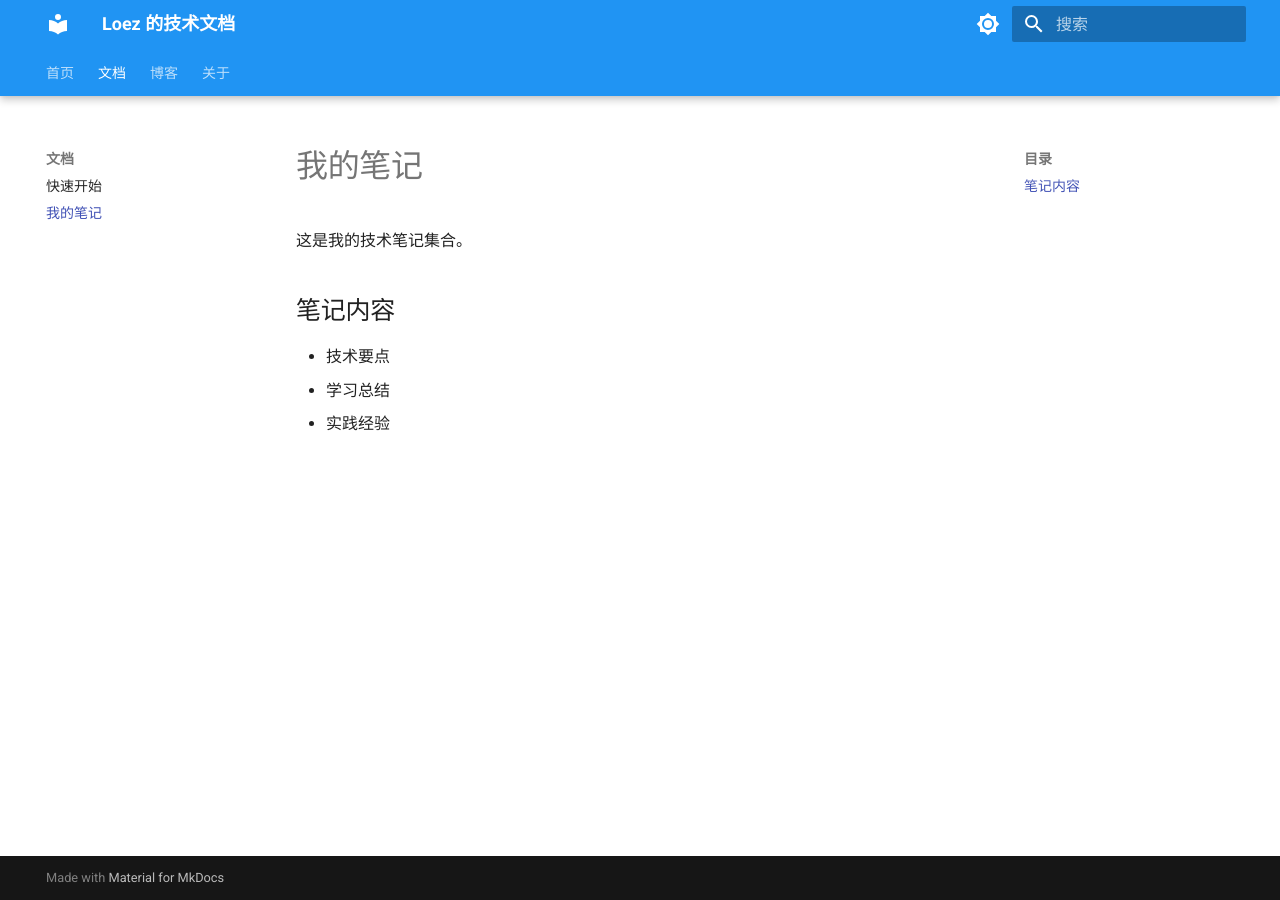
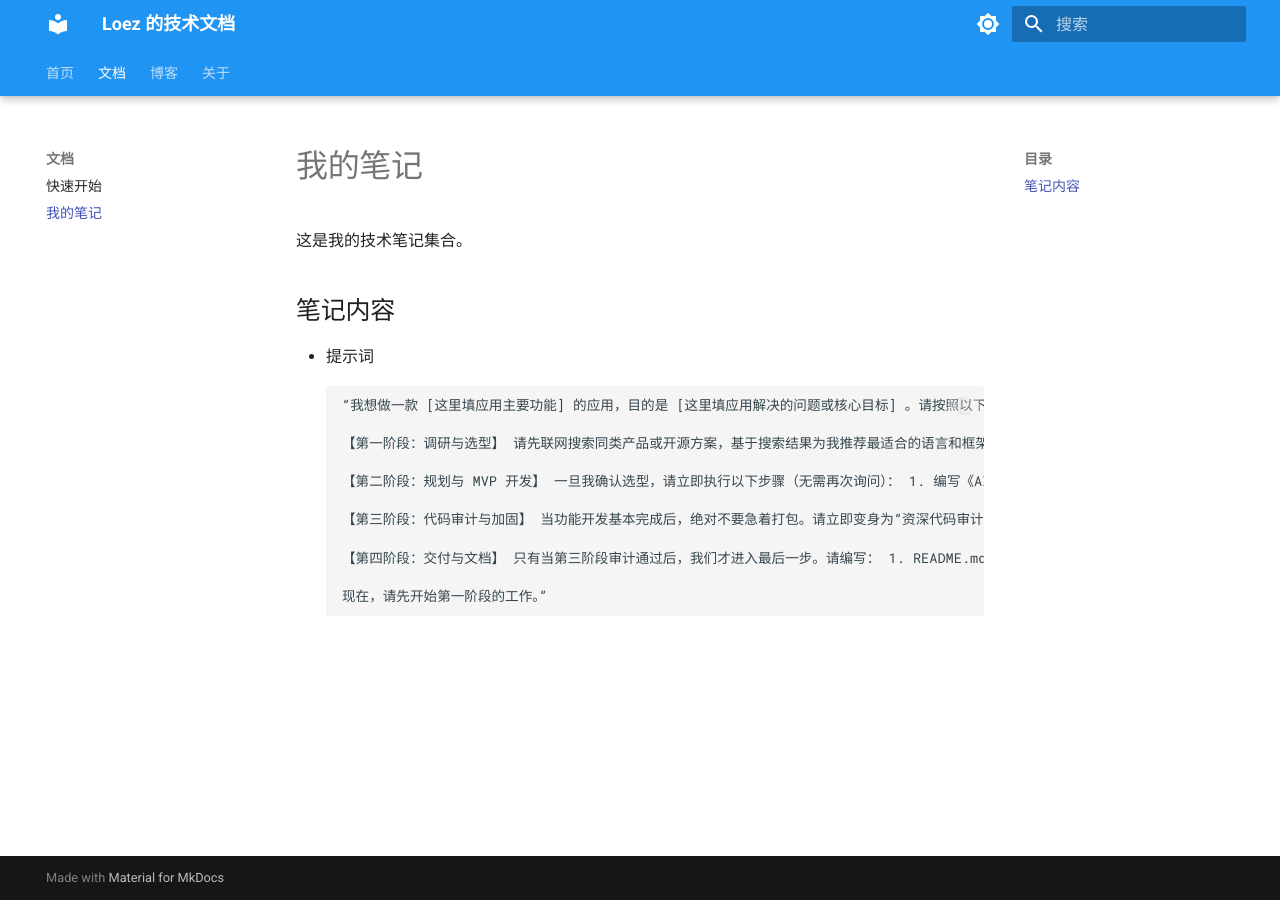
Before and after one commit to lioez/app-docs, an MkDocs documentation site: the page built from docs/docs/notes.md, in a window 1280 px wide. Built offline with MkDocs 1.6.1 and Material for MkDocs 9.7.7, drawn with Linux system fonts in a browser that asks for light colours.

Commit message:
更新笔记内容，添加开发协助提示词及四个阶段的详细说明

````diff
--- a/docs/docs/notes.md
+++ b/docs/docs/notes.md
@@ -4,6 +4,17 @@
 
 ## 笔记内容
 
-- 技术要点
-- 学习总结
-- 实践经验
+- 提示词
+```
+“我想做一款 [这里填应用主要功能] 的应用，目的是 [这里填应用解决的问题或核心目标] 。请按照以下四个严格的阶段协助我开发：
+
+【第一阶段：调研与选型】 请先联网搜索同类产品或开源方案，基于搜索结果为我推荐最适合的语言和框架，重点评估跨平台能力。 注意：此时不要写代码，请展示选型分析并询问我是否同意，等待我的确认。
+
+【第二阶段：规划与 MVP 开发】 一旦我确认选型，请立即执行以下步骤（无需再次询问）： 1. 编写《AI 开发实施文档》：写给你自己看的执行指南（无日期）。 2. 环境准备：明确告诉我需要下载什么工具、配置什么环境。 3. 构建 MVP（最小可行性产品）：给出能跑通核心流程的最简代码。 4. 编写《待完善清单》：记录所有简化的功能和待优化的细节。 做完这 4 点后请停下，等待我测试 MVP。确认可行后，我们再根据清单逐步完善功能。
+
+【第三阶段：代码审计与加固】 当功能开发基本完成后，绝对不要急着打包。请立即变身为“资深代码审计师”，对我现在的代码进行一次深度扫描。请必须检查以下几点，并输出《审计整改报告》： 1. 过时与兼容性：检查是否有被弃用的 API 用法，以及潜在的跨平台兼容问题。 2. 边缘情况测试：检查代码是否处理了空值 (Null)、零值、极大/极小值、非法字符等输入情况。 3. 安全性检查：是否存在 SQL 注入、命令注入、XSS 等常见漏洞？ 4. 逻辑与扩展性：是否存在逻辑死循环？是否预留了合理的接口扩展点？ 5. 可观测性（日志）：关键节点（开始/结束/异常）是否有足够详细的日志记录？日志级别是否合理？ 如果发现问题，请直接给出修复后的代码片段。
+
+【第四阶段：交付与文档】 只有当第三阶段审计通过后，我们才进入最后一步。请编写： 1. README.md：项目介绍与运行方法。 2. 《构建与分发手册》：一步步教我如何打包（.exe/apk/镜像）以及如何部署给最终用户（包含具体命令行）。
+
+现在，请先开始第一阶段的工作。”
+```
````
